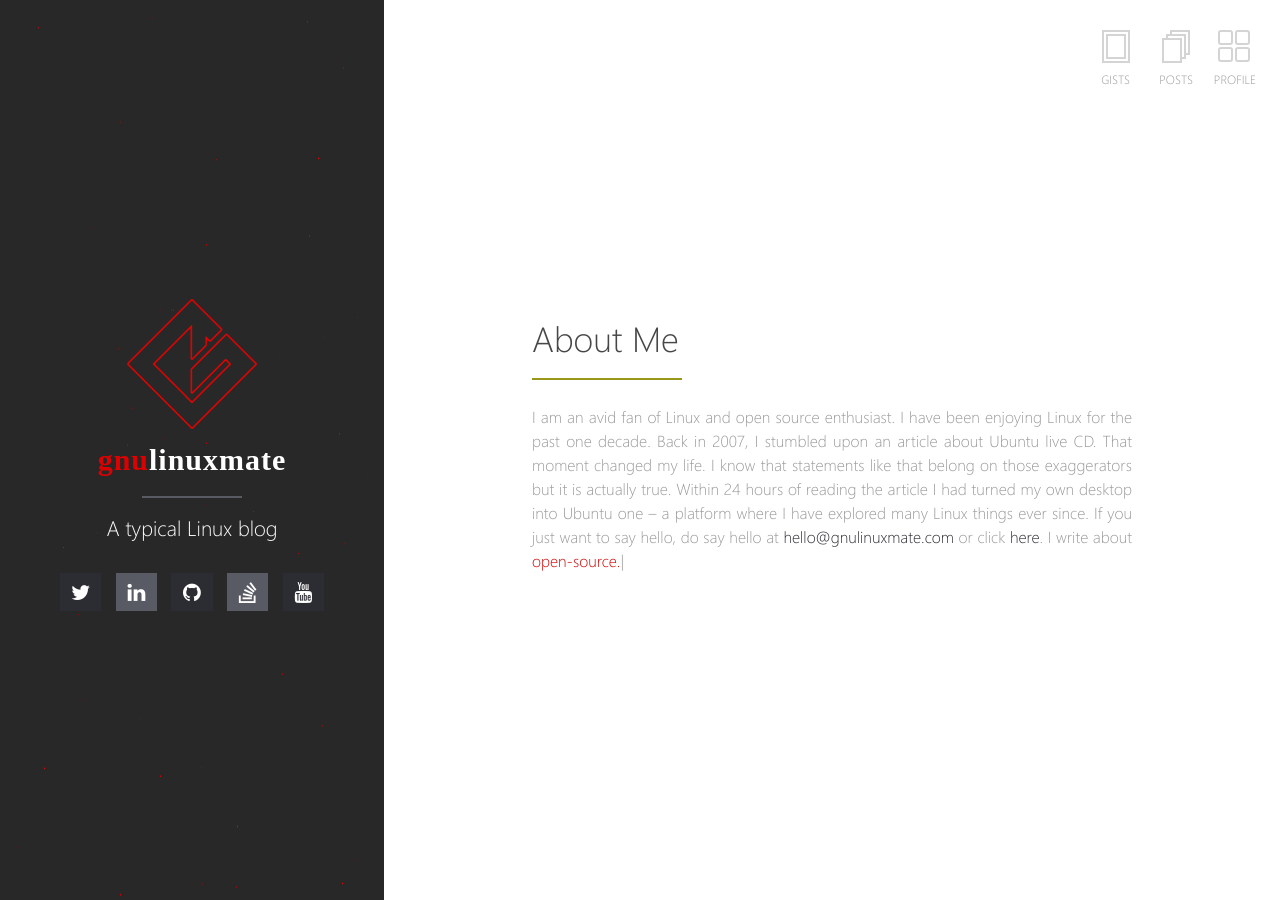
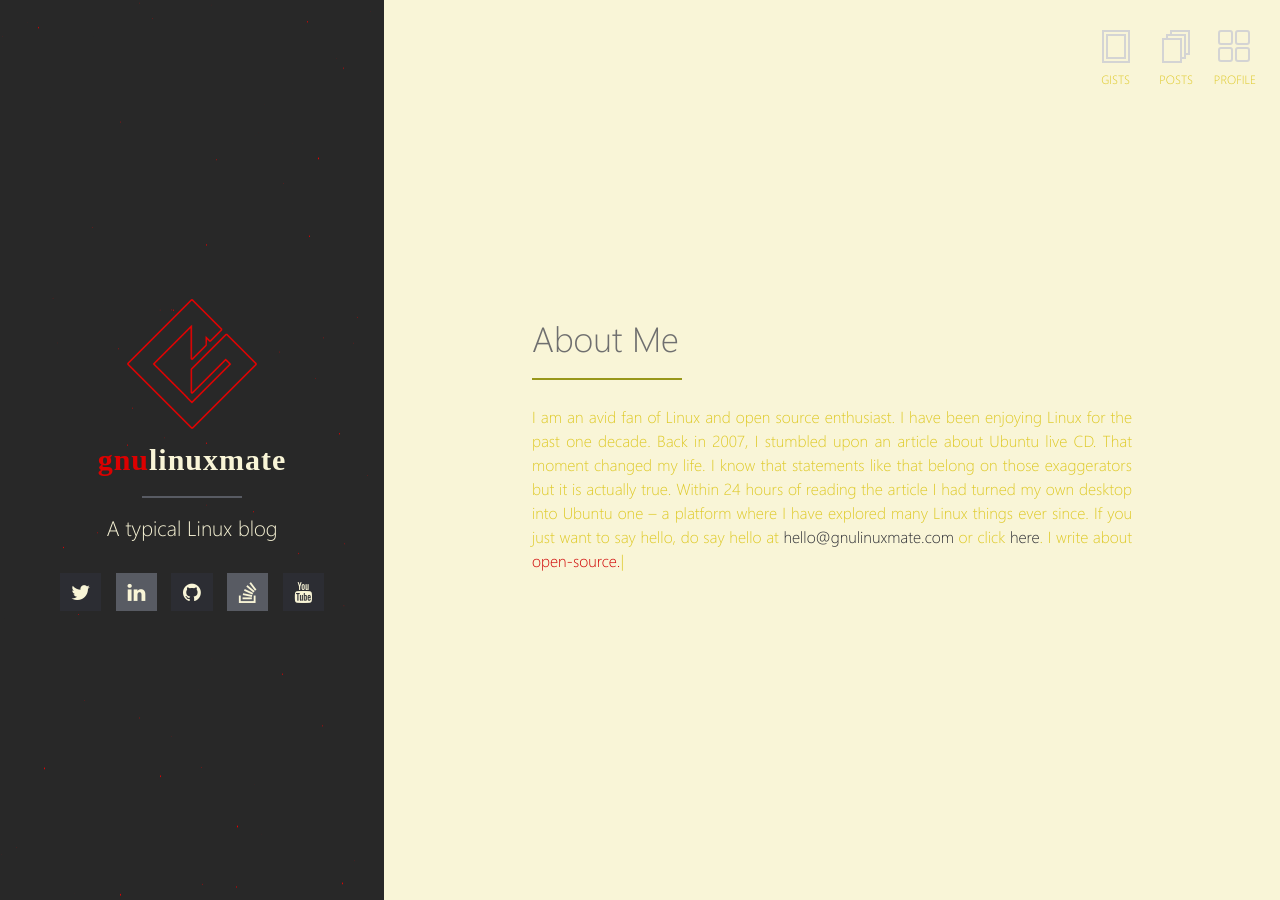
Before and after one commit to kevydotvinu/gnulinuxmate.com, a Jekyll site: the page built from index.md, in a window 1280 px wide. Built offline with Jekyll 4.4.1, drawn with Linux system fonts in a browser that asks for light colours; some web fonts are replaced.

Commit message:
feat: Change black and white
- Change $white to #f9f5d7
- Change $black to #282828

Signed-off-by: Vinu K <kevy.vinu@gmail.com>

```diff
--- a/assets/_sass/_variables.scss
+++ b/assets/_sass/_variables.scss
@@ -1,5 +1,5 @@
-$white: #FFFFFF;
-$black: #000000;
+$white: #f9f5d7;
+$black: #282828;
 $gray: #d4d4d4;
 $overlay-color: #2c2d33;
 $green: #98971a;
```
